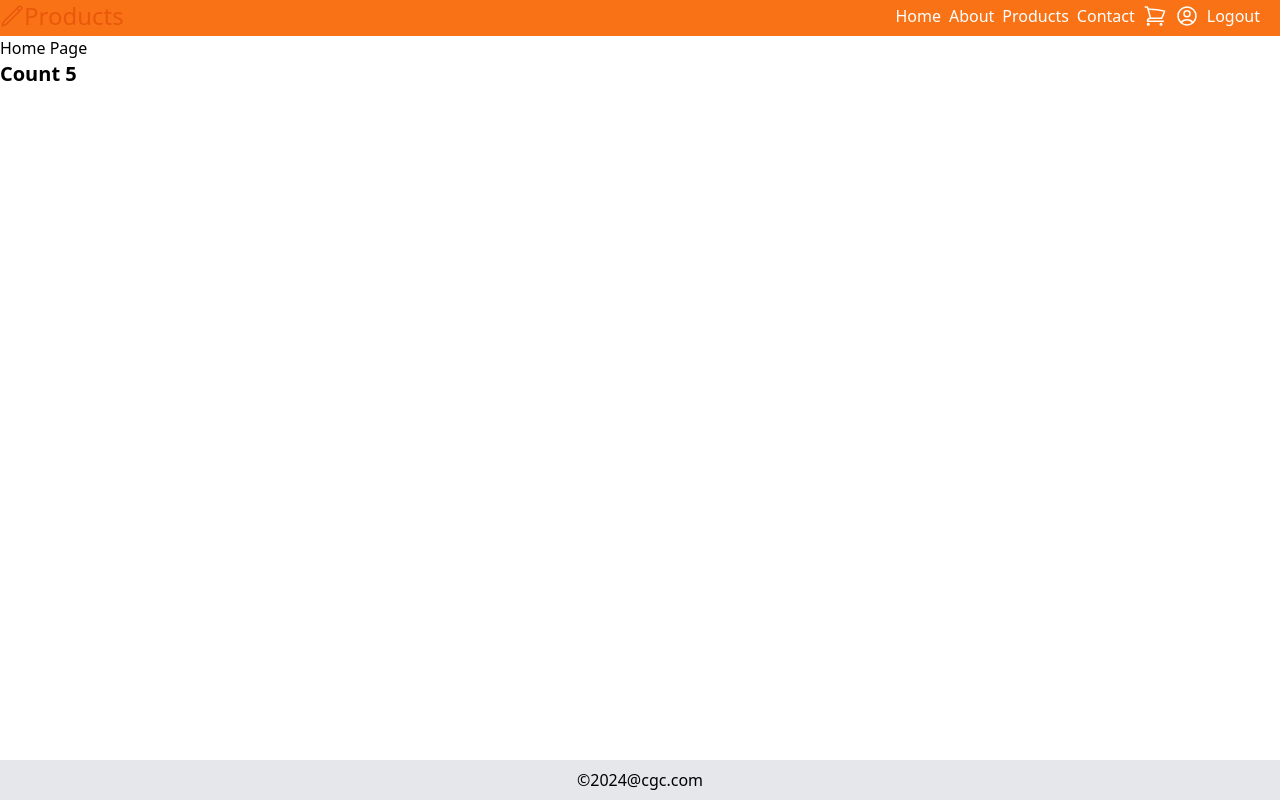
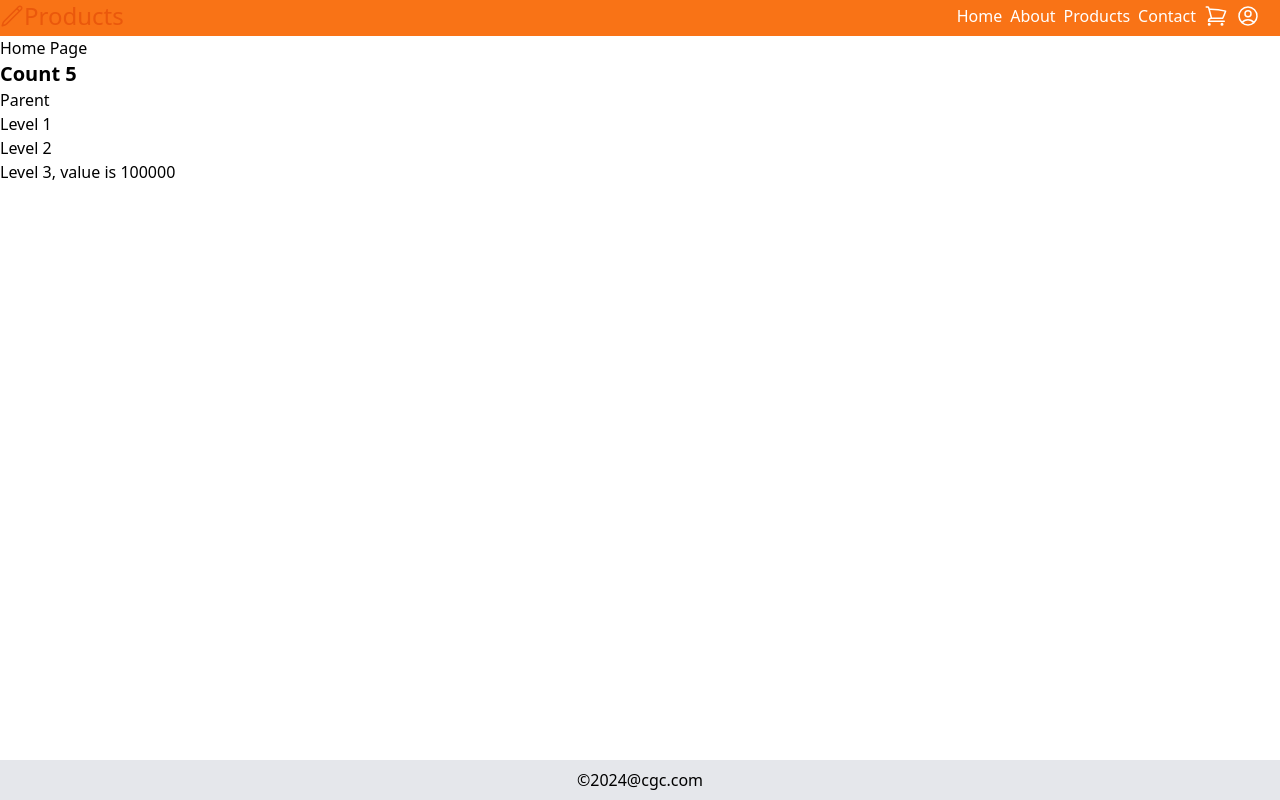
Before and after one commit to mujeeb517/cgc-react-b1, a React (Vite) app: page / in a window 1280 px wide. Built offline with nearby package versions, Linux system fonts and the light colour scheme.

Commit message:
context api

```diff
--- a/src/App.jsx
+++ b/src/App.jsx
@@ -2,20 +2,26 @@
 // returns UI or
 // null
 // Top level components
-import React from 'react';
+import React, { useState } from 'react';
 import { BrowserRouter } from 'react-router-dom';
 import Footer from './Footer';
 import Header from './Header';
 import MainApp from './MainApp';
+import UserContext from './context/UserContext';
 
 const App = () => {
+
+    const [isLoggedin, setLoggedin] = useState(false);
+
     return (<div className="flex flex-col h-screen justify-between">
         <BrowserRouter>
-            <Header />
-            <MainApp />
-             <Footer />
+            <UserContext.Provider value={{ isLoggedin, setLoggedin }}>
+                <Header />
+                <MainApp />
+                <Footer />
+            </UserContext.Provider>
         </BrowserRouter>
-    </div>);
+    </div >);
 };
 
 export default App;
--- a/src/Header.jsx
+++ b/src/Header.jsx
@@ -1,13 +1,18 @@
 import { Link, useNavigate } from "react-router-dom";
+import ShouldRender from "./util/ShouldRender";
+import { useContext } from "react";
+import UserContext from "./context/UserContext";
 
 // SPA: Single Page Application
 function Header() {
 
+    const { isLoggedin, setLoggedin } = useContext(UserContext);
     const navigate = useNavigate();
 
     const onLogout = () => {
         localStorage.removeItem('token');
         navigate('/login');
+        setLoggedin(false);
     };
 
     return (<header>
@@ -37,12 +42,27 @@ function Header() {
                         </svg>
                     </Link>
                 </li>
-                <li>
-                    <button onClick={onLogout} className="m-1">Logout</button>
-                </li>
+                <ShouldRender when={isLoggedin}>
+                    <li>
+                        <button onClick={onLogout} className="m-1">Logout</button>
+                    </li>
+                </ShouldRender>
             </ul>
         </nav >
     </header >);
 }
 
 export default Header;
+
+/*
+const x = 10;
+<Parent>
+    <Level1 x={x}>
+        <Level2 x={x}>
+            <Level3 x={x}>
+                <Level4 x={x}/>
+            </Level3>
+        </Level2>
+    </Level1>
+</Parent>
+*/
--- a/src/Home.jsx
+++ b/src/Home.jsx
@@ -1,9 +1,12 @@
 import AutoCounter from "./AutoCounter";
+import Parent from "./Parent";
 
 function Home() {
     return (<div>
         <h1>Home Page</h1>
         <AutoCounter />
+
+        <Parent />
     </div>);
 }
 
--- /dev/null
+++ b/src/Parent.jsx
@@ -0,0 +1,53 @@
+import React, { useContext } from "react";
+
+const ValContext = React.createContext(10);
+
+function Level3() {
+    const val = useContext(ValContext);
+    return (<div>
+        <h1>Level 3, value is {val}</h1>
+    </div>);
+}
+
+function Level2() {
+    return (<div>
+        <h1>Level 2</h1>
+        <Level3 />
+    </div>);
+}
+
+function Level1() {
+    return (<div>
+        <h1>Level 1</h1>
+        <Level2 />
+    </div>);
+}
+
+function Parent() {
+    const val = 100000;
+
+    return (<div>
+        <h1>Parent</h1>
+        <ValContext.Provider value={val}>
+            <Level1 />
+        </ValContext.Provider>
+    </div>);
+}
+
+export default Parent;
+
+
+/*
+App
+    Parent
+        Child1
+            Child 2
+                Child 3
+    Header
+    Footer
+
+    App
+        MainApp
+            Login
+        Header
+*/
--- /dev/null
+++ b/src/context/UserContext.js
@@ -0,0 +1,5 @@
+import React from 'react';
+
+const UserContext = React.createContext({});
+
+export default UserContext;
--- a/src/user/Login.jsx
+++ b/src/user/Login.jsx
@@ -1,8 +1,9 @@
 import axios from "axios";
-import { useState } from "react";
+import { useContext, useState } from "react";
 import { useNavigate } from "react-router-dom";
 import Error from "../util/Error";
 import ShouldRender from "../util/ShouldRender";
+import UserContext from "../context/UserContext";
 
 
 // credentials -> token -> save token -> get products (token)
@@ -12,6 +13,7 @@ function Login() {
     const [user, setUser] = useState({});
     const [err, setErr] = useState(false);
     const navigate = useNavigate();
+    const { setLoggedin } = useContext(UserContext);
 
     const onInputChange = (evt) => {
         const newUser = { ...user, [evt.target.name]: evt.target.value };
@@ -26,6 +28,7 @@ function Login() {
             // redirect to products page
             localStorage.setItem('token', res.data.token);
             navigate('/products');
+            setLoggedin(true);
         } catch (err) {
             setErr(true);
         }
```
